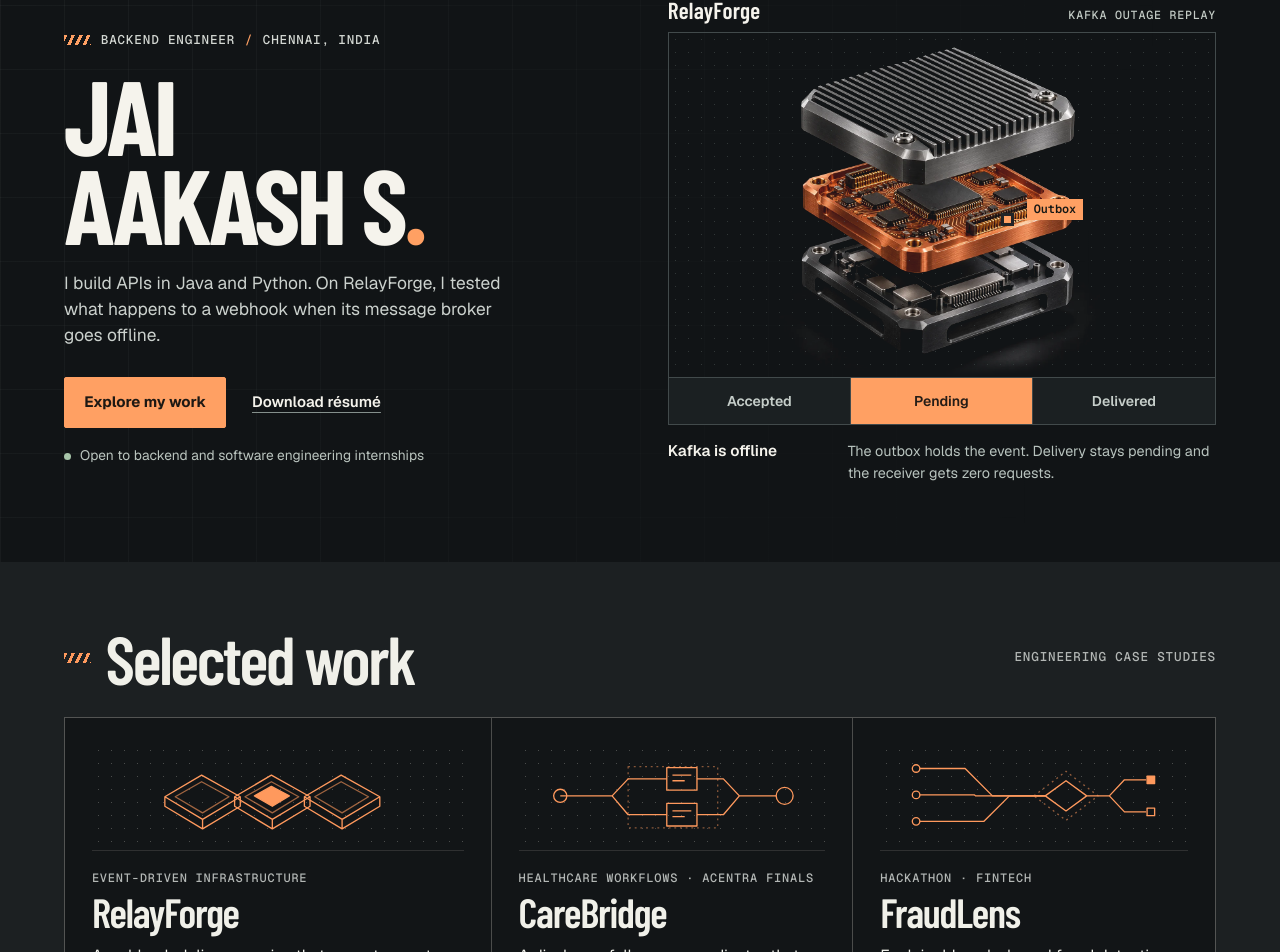
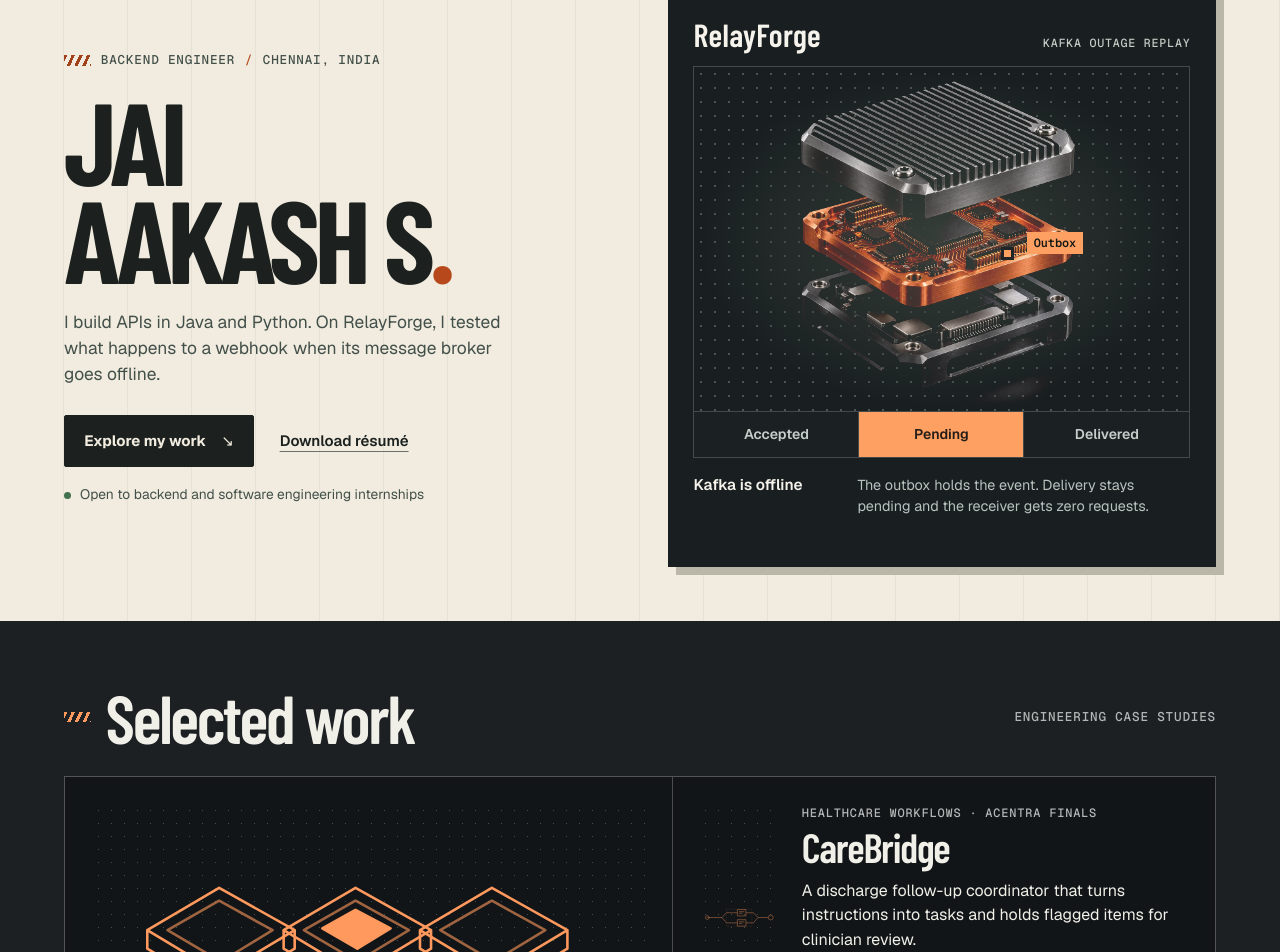
Before and after one commit to JaiAakash21/jk-portfolio, a Next.js app: page / in a window 1280 px wide. Shown: the part 123-1075 px from the top of the page. Built offline with nearby package versions, Linux system fonts and the light colour scheme.

Commit message:
Redesign portfolio masthead and featured work layout

```diff
--- a/src/app/portfolio.css
+++ b/src/app/portfolio.css
@@ -247,3 +247,52 @@ section[id] { scroll-margin-top: 5rem; }
   .trace-pin, .project-drawing, .primary-action, .work-entry { transition: none; }
   .work-entry:hover .project-drawing, .primary-action:hover { transform: none; }
 }
+
+/* Paper masthead and graphite cutaway for the outage replay. */
+.hero-stage {
+  --paper: #f1ecdf;
+  --ink: #1c211f;
+  background: var(--paper);
+  color: var(--ink);
+}
+.hero-stage::before {
+  background: repeating-linear-gradient(90deg, transparent 0 63px, #343d3510 63px 64px);
+  mask-image: none;
+}
+.portfolio-intro { position: relative; }
+.intro-role, .intro-summary, .intro-availability { color: #43504a; }
+.intro-role::before { background: repeating-linear-gradient(115deg,#a14119 0 3px,transparent 3px 7px); }
+.intro-period, .intro-role span { color: #b6481b; }
+.intro-actions .primary-action { background: var(--ink); border-color: var(--ink); color: var(--paper); }
+.intro-actions .primary-action::after { content: "↘"; margin-left: 1em; }
+.intro-actions .text-action { text-decoration-color: #68736a; }
+.intro-availability::before { background: #40704c; }
+.trace-panel {
+  position: relative;
+  background: #191f20;
+  color: #f5f3ec;
+  padding: clamp(1rem,2vw,2rem);
+  box-shadow: .5rem .5rem 0 #bab6a8;
+}
+.trace-panel figcaption { border-top: 0; padding: 0 0 .8rem; }
+.trace-panel figcaption strong { font-size: 2rem; }
+.trace-scene {
+  background-image: radial-gradient(ellipse at center,#353e39 0%,transparent 69%),radial-gradient(#9ca79e63 .85px,transparent 1px);
+  background-size: auto,14px 14px;
+}
+.trace-description { padding-bottom: 0; }
+@media (min-width: 52.01rem) {
+  .portfolio-intro h1 { font-size: clamp(5.6rem,9.1vw,10rem); letter-spacing: -.045em; }
+  .work-list { grid-template-columns: 1.12fr 1fr; }
+  .work-entry:first-child { grid-row: span 2; }
+  .work-entry:first-child .work-art { flex: 1; display: grid; place-items: center; }
+  .work-entry:first-child .project-drawing { height: clamp(10rem,18vw,17rem); }
+  .work-entry:first-child h3 { font-size: clamp(3.8rem,6vw,6.8rem); }
+  .work-entry:nth-child(n+2) { display: grid; grid-template-columns: 5rem minmax(0,1fr); gap: 0 1.4rem; border-inline: 0; }
+  .work-entry:nth-child(2) { border-bottom: 1px solid var(--rule-strong); }
+  .work-entry:nth-child(n+2) .work-art { grid-row: span 3; align-content: center; margin: 0; border: 0; }
+}
+[data-theme=dark] .hero-stage { --paper: #222927; --ink: #f1ecdf; }
+[data-theme=dark] .hero-stage :is(.intro-role,.intro-summary,.intro-availability) { color: #d2d7cb; }
+[data-theme=dark] .intro-period { color: #ffa063; }
+[data-theme=dark] .trace-panel { box-shadow: .5rem .5rem 0 #414a44; }
```
Also changed, not shown: 2 other files (tests, documents, lock files or other folders).
